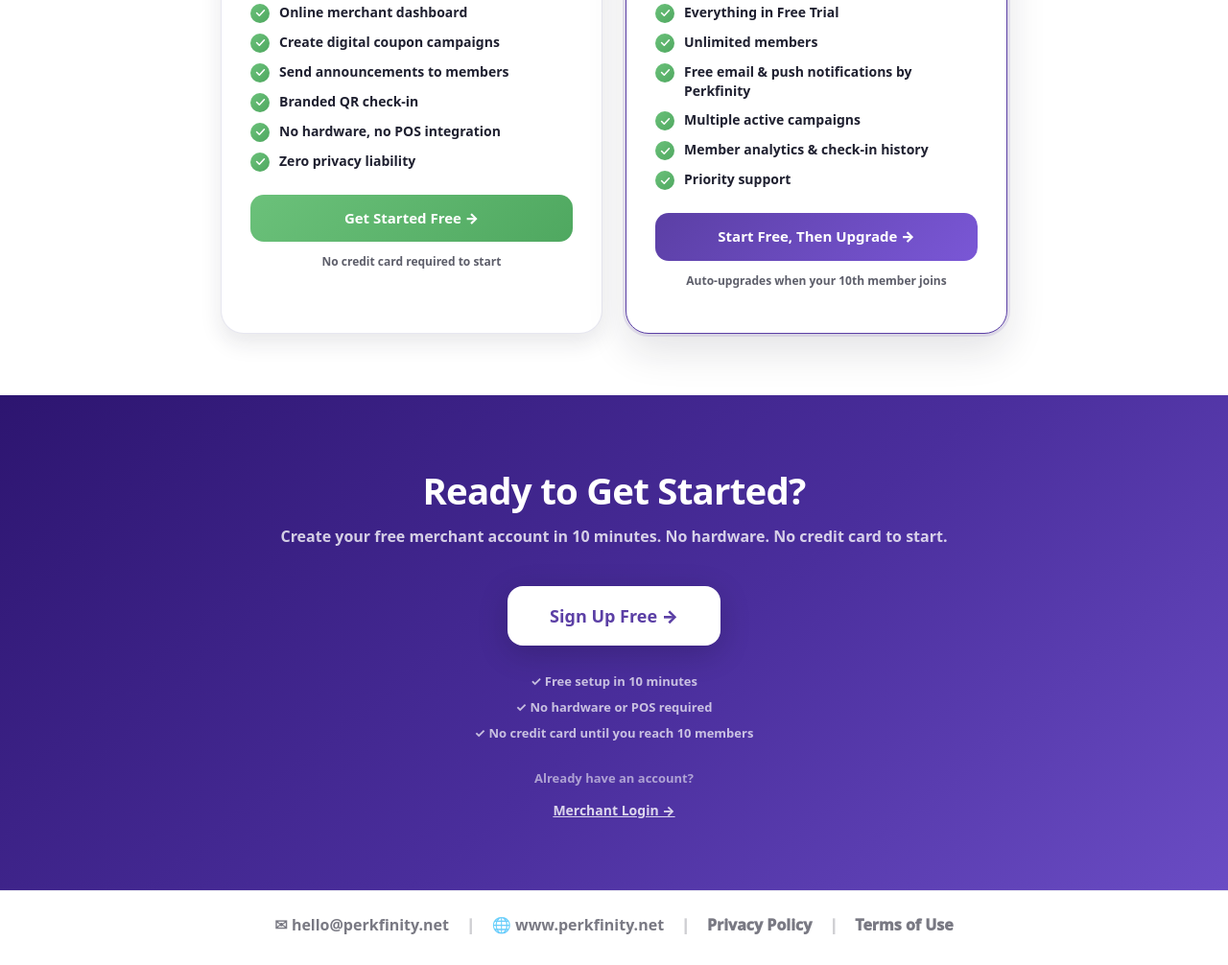
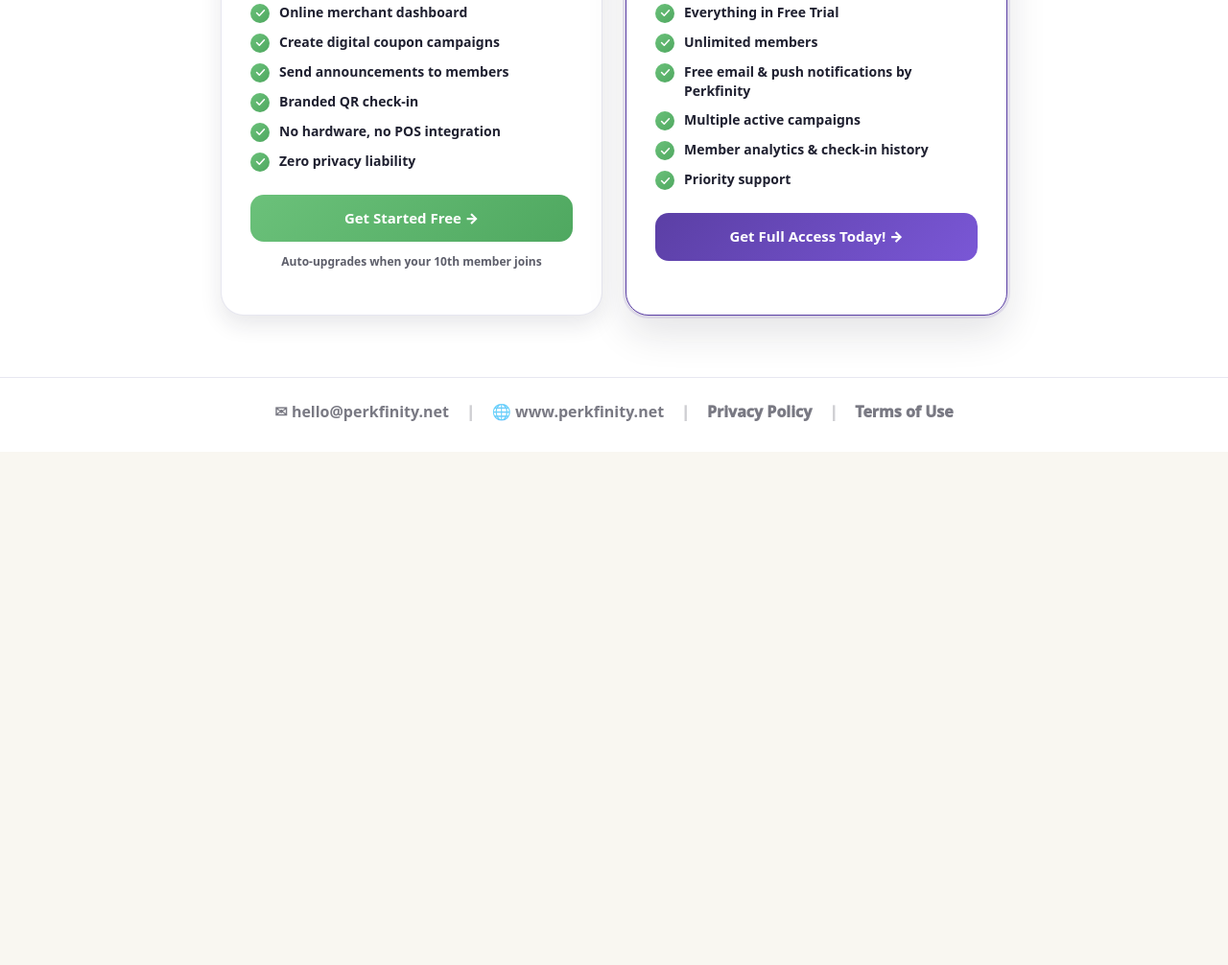
Before and after one commit to naderordubadi/perkfinity-website-clean, a plain HTML site: page merchants.html in a window 1280 px wide. Shown: the part 3918-4924 px from the top of the page at 96% size. After the commit the page ends 4389 px from the top, so only its background shows below. Drawn offline with Linux system fonts and the light colour scheme.

Commit message:
feat: merchants page polish — frictionless checkout copy, auto-upgrade pricing, remove redundant CTA section

```diff
--- a/merchants.html
+++ b/merchants.html
@@ -352,7 +352,7 @@
               <div class="p-feat"><span class="ck"><svg viewBox="0 0 14 14" fill="none"><path d="M2 7l3.5 3.5 6.5-7" stroke="#fff" stroke-width="2" stroke-linecap="round" stroke-linejoin="round"/></svg></span>Zero privacy liability</div>
             </div>
             <a href="signup.html" class="p-cta green">Get Started Free →</a>
-            <p class="p-note">No credit card required to start</p>
+            <p class="p-note">Auto-upgrades when your 10th member joins</p>
           </div>
 
           <!-- Tier 1 -->
@@ -370,35 +370,13 @@
               <div class="p-feat"><span class="ck"><svg viewBox="0 0 14 14" fill="none"><path d="M2 7l3.5 3.5 6.5-7" stroke="#fff" stroke-width="2" stroke-linecap="round" stroke-linejoin="round"/></svg></span>Member analytics &amp; check-in history</div>
               <div class="p-feat"><span class="ck"><svg viewBox="0 0 14 14" fill="none"><path d="M2 7l3.5 3.5 6.5-7" stroke="#fff" stroke-width="2" stroke-linecap="round" stroke-linejoin="round"/></svg></span>Priority support</div>
             </div>
-            <a href="signup.html" class="p-cta purple">Start Free, Then Upgrade →</a>
-            <p class="p-note">Auto-upgrades when your 10th member joins</p>
+            <a href="signup.html" class="p-cta purple">Get Full Access Today! →</a>
           </div>
 
         </div>
       </div>
     </section>
 
-    <!-- ===== SIGN UP CTA ===== -->
-    <section class="merchant-form-section" id="merchant-signup">
-      <div class="container">
-        <h2>Ready to Get Started?</h2>
-        <p class="form-sub">Create your free merchant account in 10 minutes. No hardware. No credit card to start.</p>
-        <div style="max-width:480px;margin:0 auto;text-align:center">
-          <a href="signup.html" style="display:inline-flex;align-items:center;gap:10px;background:#fff;color:#5B3FA5;font-weight:900;font-size:18px;padding:18px 44px;border-radius:16px;text-decoration:none;box-shadow:0 8px 32px rgba(0,0,0,0.18);transition:transform 0.2s,box-shadow 0.2s;margin-bottom:20px" onmouseover="this.style.transform='translateY(-3px)';this.style.boxShadow='0 14px 40px rgba(0,0,0,0.22)'" onmouseout="this.style.transform='none';this.style.boxShadow='0 8px 32px rgba(0,0,0,0.18)'">
-            Sign Up Free →
-          </a>
-          <div style="display:flex;flex-direction:column;gap:8px;margin-top:8px">
-            <span style="color:rgba(255,255,255,.7);font-size:13px;font-weight:700">✓ Free setup in 10 minutes</span>
-            <span style="color:rgba(255,255,255,.7);font-size:13px;font-weight:700">✓ No hardware or POS required</span>
-            <span style="color:rgba(255,255,255,.7);font-size:13px;font-weight:700">✓ No credit card until you reach 10 members</span>
-          </div>
-          <div style="margin-top:28px">
-            <p style="color:rgba(255,255,255,.55);font-size:13px;margin:0 0 12px;font-weight:700">Already have an account?</p>
-            <a href="login.html" style="color:rgba(255,255,255,.8);font-size:14px;font-weight:800;text-decoration:underline">Merchant Login →</a>
-          </div>
-        </div>
-      </div>
-    </section>
 
   </main>
 
```
